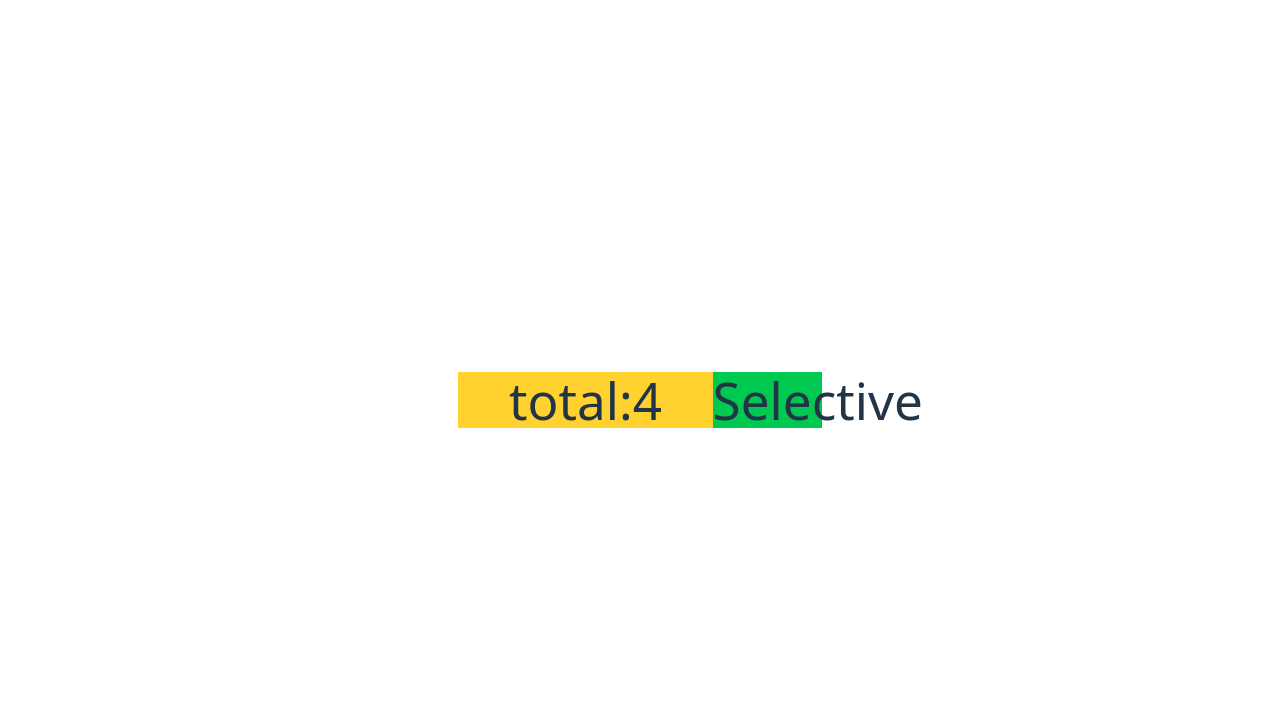
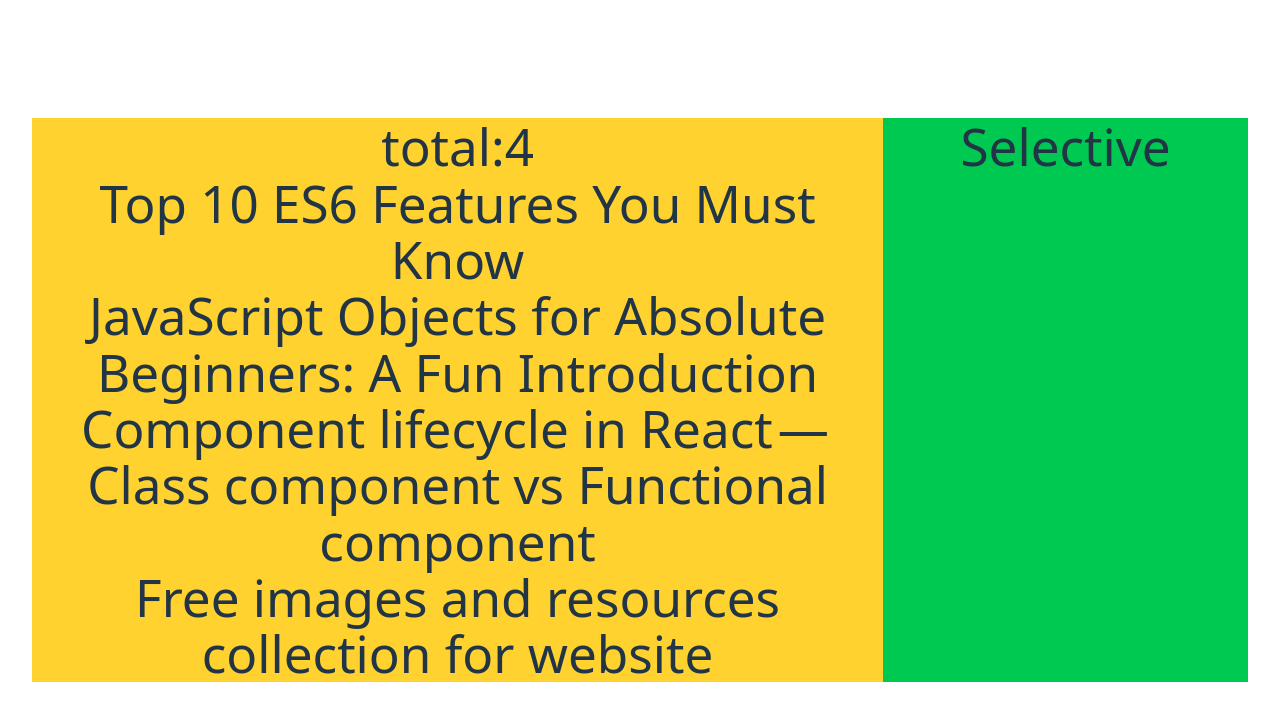
Before and after one commit to Rahaman-Atikur/myLearning-App-React-SPA, a React (Vite) app: page / in a window 1280 px wide. Shown: the top 720 px of the page. Built offline with nearby package versions, Linux system fonts and the light colour scheme.

Commit message:
Data Loaded and successfully displayed on UI

```diff
--- a/src/App.jsx
+++ b/src/App.jsx
@@ -4,7 +4,7 @@ function App() {
   return (
     <>
       <navbar></navbar>
-      <div className='flex '>
+      <div className='flex'>
         <div className='w-[70%] bg-amber-300'>
           <Blogs></Blogs>
         </div>
--- /dev/null
+++ b/src/Components/Blogs/Blog.jsx
@@ -0,0 +1,11 @@
+import React from 'react';
+
+const Blog = ({blog}) => {
+    return (
+        <div>
+            <h1>{blog.title}</h1>
+        </div>
+    );
+};
+
+export default Blog;
--- a/src/Components/Blogs/Blogs.jsx
+++ b/src/Components/Blogs/Blogs.jsx
@@ -1,4 +1,6 @@
 import React, { useEffect, useState } from 'react';
+import Blog from './Blog';
+// import Blog from './Blog';
 
 const Blogs = () => {
     const [blogs, setBlogs] = useState([])
@@ -11,8 +13,25 @@ const Blogs = () => {
     return (
         <div>
               <h1>total:{blogs.length}</h1>
+              {
+                blogs.map((blog)=><Blog blog={blog}></Blog>)
+              }
         </div>
     );
 };
 
 export default Blogs;
+
+// {
+//     "id": 1,
+//     "cover": "https://i.ibb.co/84Zfw2n/1.jpg",
+//     "title": "Top 10 ES6 Features You Must Know",
+//     "author_img": "https://i.ibb.co/VvLNdLL/boy1.png",
+//     "author": "Hamza Sohail",
+//     "posted_date": "September 15, 2023",
+//     "reading_time": 5,
+//     "hashtags": [
+//         "beginners",
+//         "es6"
+//     ]
+// }
```
